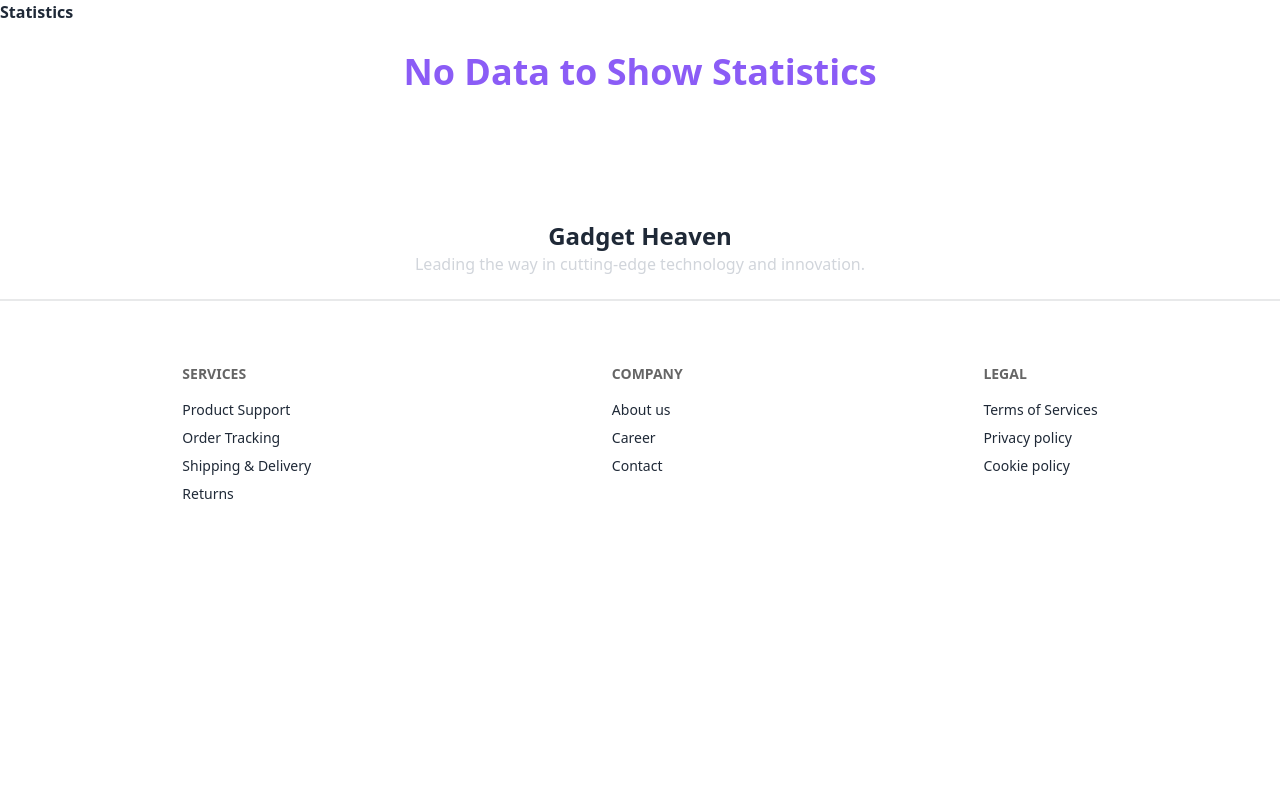
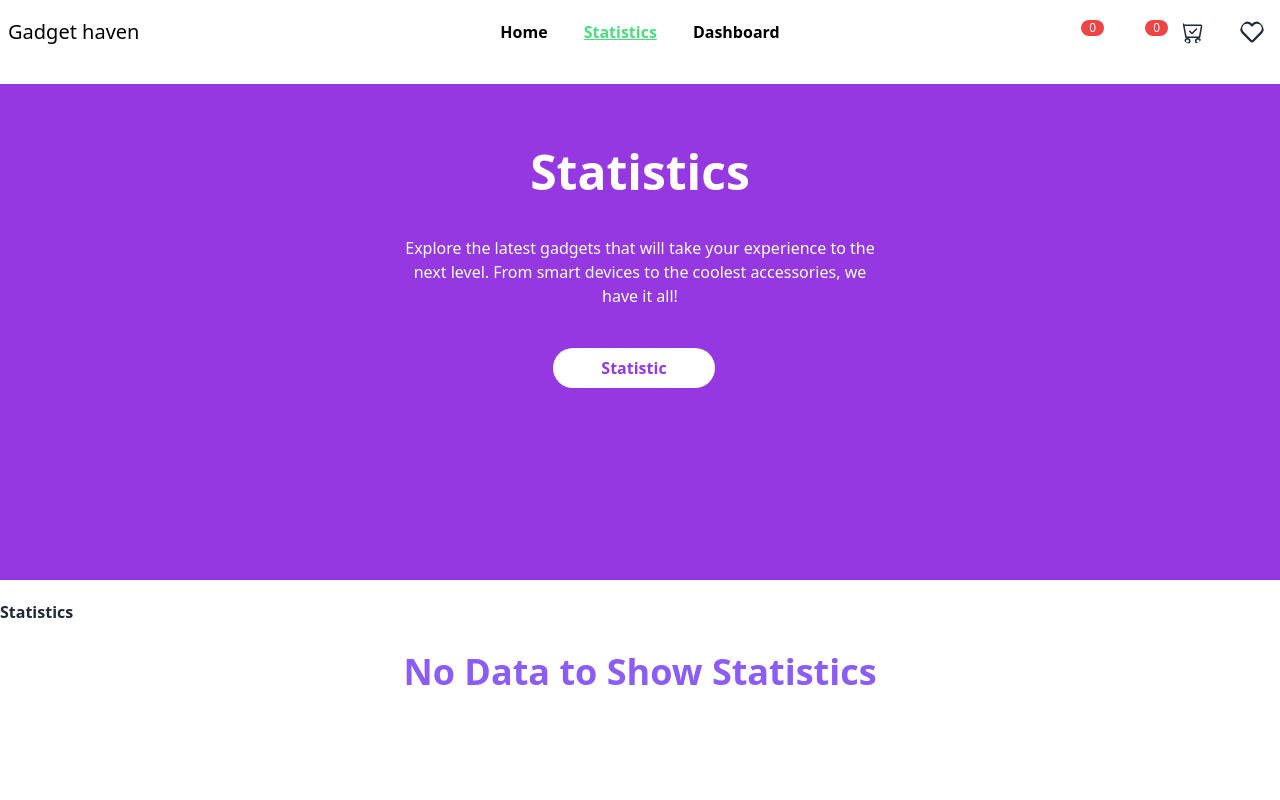
Before and after one commit to programming-hero-web-course-4/b10a8-gadget-heaven-Shakil000, a React (Vite) app: page /statistics in a window 1280 px wide. Shown: the top 800 px of the page. Built offline with nearby package versions, Linux system fonts and the light colour scheme.

Commit message:
statistics done

```diff
--- a/src/components/Heading.jsx
+++ b/src/components/Heading.jsx
@@ -3,7 +3,7 @@ import React from "react";
 const Heading = ({ title }) => {
   return (
     <div>
-        <h1 className="py-10 text-center text-3xl font-bold">{title}</h1>
+        <h1 className="py-10 text-center text-3xl font-bold text-violet-500">{title}</h1>
         </div>
   )
 
--- a/src/components/Navbar.jsx
+++ b/src/components/Navbar.jsx
@@ -1,7 +1,5 @@
 import React from "react";
 import { Link, NavLink } from "react-router-dom";
-import { BsCartCheck } from "react-icons/bs";
-import { FaRegHeart } from "react-icons/fa";
 
 
 const Navbar = ({mainTitle, subTitle, button,button_w, name, menu, icons}) => {
--- a/src/components/ProductList.jsx
+++ b/src/components/ProductList.jsx
@@ -27,7 +27,7 @@ const ProductList = () => {
          <Product key={index} p={p}></Product>
        ))}
      </div>
-   ) : <p className="text-center text-gray-500 mt-10 text-4xl">Product not available</p>}
+   ) : <p className="text-center font-bold text-violet-500 mt-10 text-4xl">Product not available</p>}
     </div>
   );
 };
--- a/src/components/Sidebar.jsx
+++ /dev/null
@@ -1,11 +0,0 @@
-import React from 'react';
-
-const Sidebar = () => {
-    return (
-        <div>
-
-        </div>
-    );
-};
-
-export default Sidebar;
--- a/src/pages/Dashboard.jsx
+++ b/src/pages/Dashboard.jsx
@@ -114,7 +114,7 @@ const Dashboard = () => {
       <div className="bg-[#9538E2] w-12/12 mx-auto">
         <Navbar
           mainTitle={<h1 className="text-5xl w-8/12 mx-auto font-bold text-[#FFFFFF]">Dashboard</h1>}
-          button={<Link to="/dashboard" className="bg-white px-5 rounded-full text-[#9538E2] font-bold">Cart</Link>}
+          button={<Link to="/dashboard" className="bg-white px-6 py-2 rounded-full text-[#9538E2] font-bold">Cart</Link>}
           button_w={<Link to="/dashboard" className="px-6 py-2 rounded-full text-white border font-bold -pb-28">Wishlist</Link>}
           subTitle={"Explore the latest gadgets that will take your experience to the next level. From smart devices to the coolest accessories, we have it all!"}
         />
--- a/src/pages/Statistics.jsx
+++ b/src/pages/Statistics.jsx
@@ -1,12 +1,35 @@
-import React from 'react';
+import React from "react";
+import Navbar from "../components/Navbar";
+import Head from "../components/Head";
+import { Link } from "react-router-dom";
 
 const Statistics = () => {
-    return (
-        <div className='max-w-screen-xl mx-auto'>
-            <p className='font-bold'>Statistics</p>
-            <h1 className='text-4xl text-center font-bold text-violet-500 mt-7'>No Data to Show Statistics</h1>
-        </div>
-    );
+  return (
+    <div>
+      <Head />
+      <div className="bg-[#9538E2] w-12/12 mx-auto">
+        <Navbar
+          mainTitle={
+            <p className="text-5xl w-8/12 mx-auto font-bold text-[#FFFFFF]">
+             Statistics
+            </p>
+          }
+          subTitle={
+           <p className="">
+            Explore the latest gadgets that will take your experience to the next level. From smart devices to the coolest accessories, we have it all!
+            </p>
+          }
+          button={<Link to="/statistics" className="bg-white px-6 py-2 rounded-full text-[#9538E2] font-bold">Statistic</Link>}
+        />
+      </div>
+      <div className="max-w-screen-xl mx-auto">
+        <p className="font-bold">Statistics</p>
+        <h1 className="text-4xl text-center font-bold text-violet-500 mt-7">
+          No Data to Show Statistics
+        </h1>
+      </div>
+    </div>
+  );
 };
 
 export default Statistics;
```
